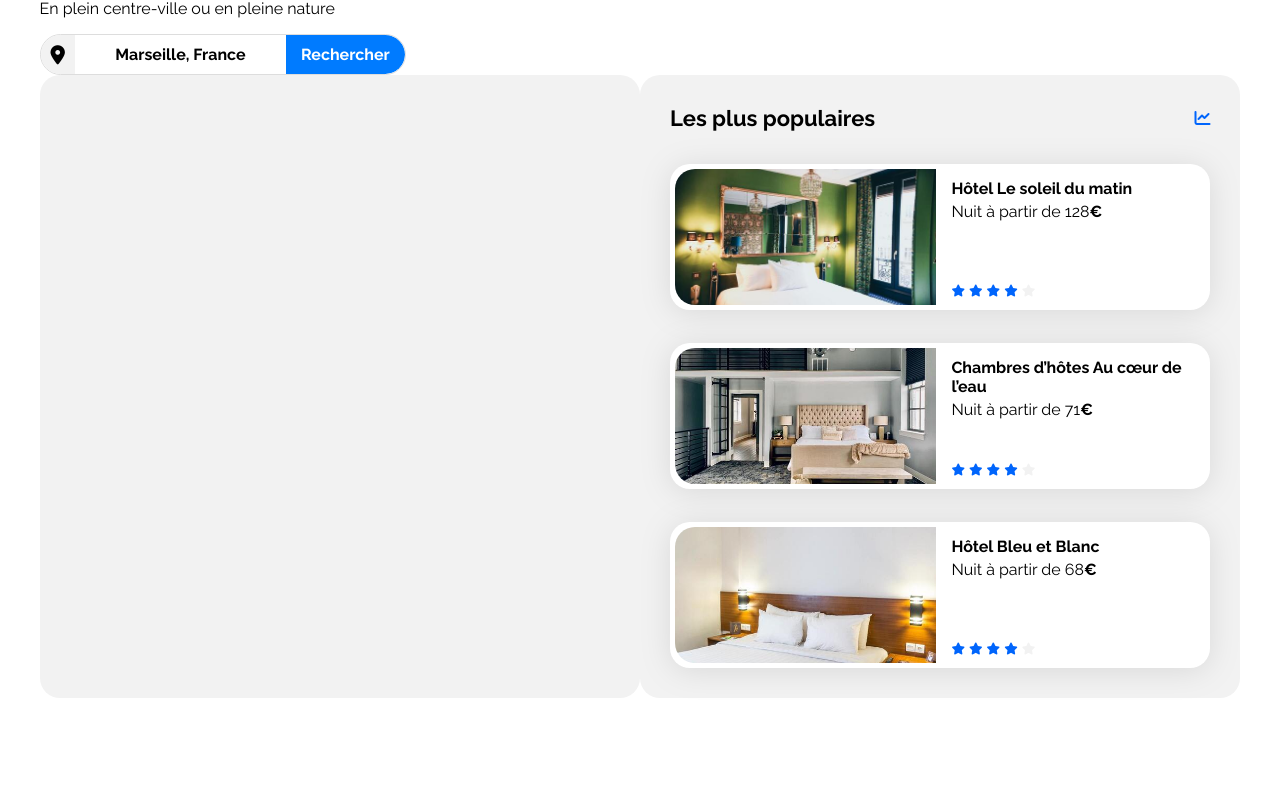
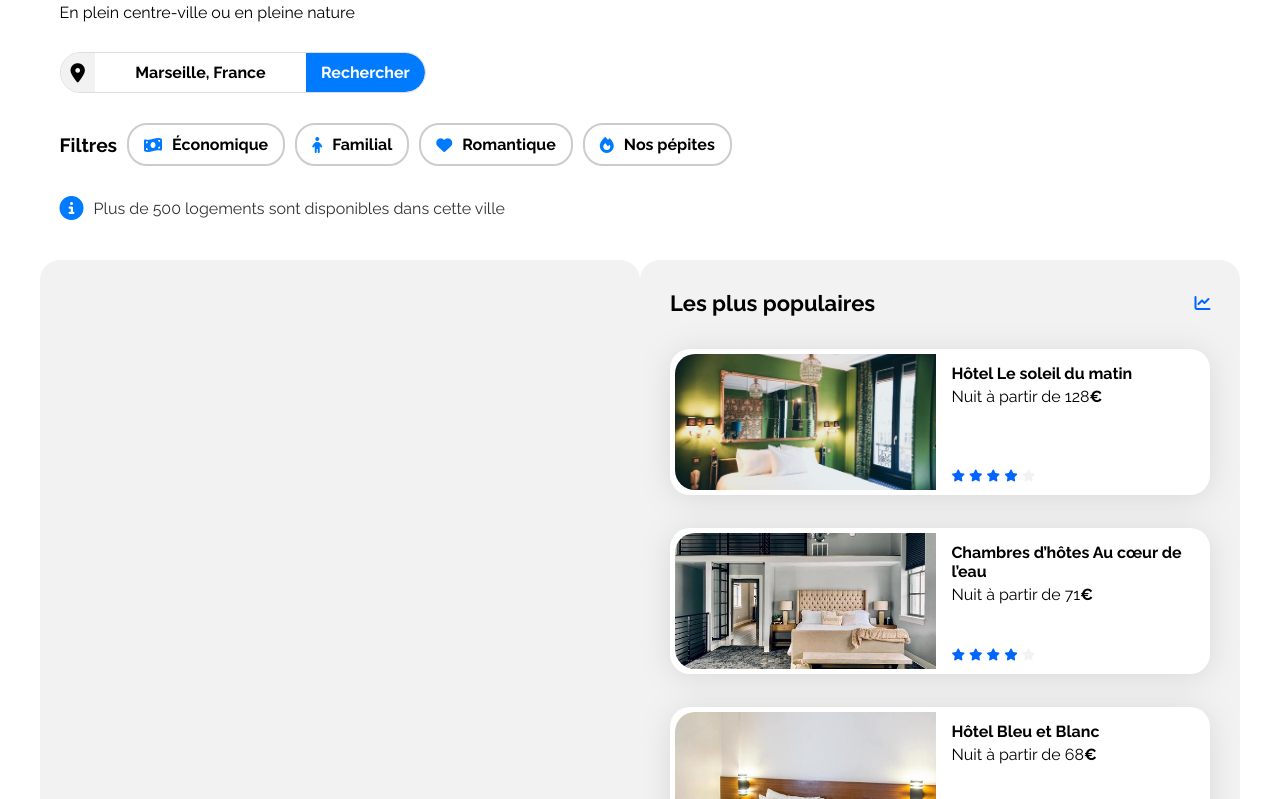
Before and after one commit to ValentinAcquistapace/P1-Booki, a plain HTML site: page index.html in a window 1280 px wide. Shown: the part 126-925 px from the top of the page. Before the commit the page ends 832 px from the top, so only its background shows below. Drawn offline with Linux system fonts and the light colour scheme.

Commit message:
Rajout des filtres + info

```diff
--- a/css/style.css
+++ b/css/style.css
@@ -76,7 +76,7 @@ a {
     max-height: 20px;
 }
 
-#header-nav {
+#banniere-nav {
     position: fixed;
     top: 0;
     right: 0;
@@ -87,17 +87,17 @@ a {
 }
 
 
-#header-nav ul {
+#banniere-nav ul {
     display: flex;
     list-style-type: none;
     margin: 0;
     padding: 0;
 }
-#header-nav li {
+#banniere-nav li {
     margin-left: 20px;
     position: relative;
 }
-#header-nav a {
+#banniere-nav a {
     text-decoration: none;
     color: #000;
     font-size: 16px;
@@ -107,10 +107,10 @@ a {
     padding: 0;
 }
 
-#header-nav a:hover {
+#banniere-nav a:hover {
     color: blue;
 }
-#header-nav a::before {
+#banniere-nav a::before {
     content: "";
     position: absolute;
     width: 100%;
@@ -122,12 +122,34 @@ a {
     transform-origin: bottom right;
     transition: transform 0.3s ease-out;
 }
-#header-nav a:hover::before {
+#banniere-nav a:hover::before {
     transform: scaleX(1);
     transform-origin: bottom left;
 }
 
+/****** HEADER ******/
+
+header {
+    padding: 20px;
+}
+
+#grand-titre {
+    font-family: 'Raleway', sans-serif;
+    font-size: 22px;
+    font-weight: 700;
+    margin: 0 0 10px 0;
+}
+
+header p {
+    margin: 0 0 20px 0;
+}
+
 /****** Recherche d'hébergement ********/
+
+.search {
+    text-align: left;
+    margin : 30px 0;
+}
 
 .search-container {
     display: flex;
@@ -137,6 +159,8 @@ a {
     overflow: hidden;
     width: fit-content;
     background-color: white;
+    margin: 30px 0;
+
 }
 .search-container .location-icon {
     background-color: #f2f2f2;
@@ -192,15 +216,84 @@ a {
     background-color: #0056b3;
 }
 
-#grand-titre {
-    font-family: 'Raleway', sans-serif;
-    font-size: 22px;
-    font-weight: 700;
-    margin-top: 40px ;
-    margin-bottom: 5px;
+
+/****** Filtres ******/
+
+.Filters-container {
+    display: flex;
+    align-items: center;
+    gap: 10px;
+    margin: 30px 0;
 }
 
+.Filters-container h2 {
+    font-size: 1.2em; /* Taille du texte pour le titre */
+    color: black; /* Couleur du texte pour le titre */
+    margin: 0; /* Supprimer la marge autour du titre */
+}
 
+.Filters {
+    display: flex;
+    gap: 10px;
+}
+
+.filter-item {
+    display: flex;
+    align-items: center;
+    border: 2px solid #ccc;
+    border-radius: 20px;
+    padding: 10px 15px;
+    cursor: pointer;
+    transition: background-color 0.3s, border-color 0.3s;
+    font-size: 1em;
+}
+
+.filter-item i {
+    margin-right: 10px;
+    color: #007bff;
+    font-size: 1em
+}
+
+.filter-item span {
+    font-weight: bold;
+}
+
+.filter-item.active {
+    border-color: #ccc;
+}
+
+.filter-item.highlight {
+    border-color: #ccc;
+}
+
+.filter-item:hover {
+    background-color: #e7f1ff; /* Fond bleu au survol */
+    color: initial; /* Texte blanc pour contraste */
+}
+
+.filter-item:hover i {
+    color: #007bff; /* Icônes blanches pour contraste */
+}
+
+/***** info recherche *****/
+
+.info-container {
+    display: flex;
+    align-items: center;
+    font-family: Arial, sans-serif;
+    margin: 20px 0;
+    color: #333;
+}
+
+.info-icon {
+    color: #007bff;
+    font-size: 1.5em;
+    margin-right: 10px;
+}
+
+.info-text {
+    font-size: 1em;
+}
 /****** Hebergements And Populaires ***********/
 .hebergements-and-populaires {
     display: flex;
--- a/index.html
+++ b/index.html
@@ -19,7 +19,7 @@
 
             <div class="banniere">
              <img src="./images/logo/Booki.png" alt="Logo-booki">
-             <nav id="header-nav">
+             <nav id="banniere-nav">
                 <ul>
                     <li><a href="#hébergements">Hébergements</a></li>
                     <li><a href="#activités">Activités</a></li>
@@ -30,14 +30,41 @@
 
         <main>
             <header>
-                <h1 id="grand-titre">Trouvez votre hébergement pour des vacances de rêve</h1>
-                <p>En plein centre-ville ou en pleine nature</p>
-                <div class="search-container">
+                <div class="search">
+                 <h1 id="grand-titre">Trouvez votre hébergement pour des vacances de rêve</h1>
+                 <p>En plein centre-ville ou en pleine nature</p>
+                 <div class="search-container">
                     <div class="location-icon">
                         <i class="fa-solid fa-location-dot"></i>
                     </div>
                     <input type="text" placeholder="Marseille, France" />
                     <button>Rechercher</button>
+                 </div>
+                </div>
+                <div class="Filters-container">
+                    <h2>Filtres</h2>
+                    <div class="Filters">
+                        <div class="filter-item active">
+                            <i class="fa-solid fa-money-bill-wave"></i>
+                            <span>Économique</span>
+                        </div>
+                        <div class="filter-item">
+                            <i class="fa-solid fa-child"></i>
+                            <span>Familial</span>
+                        </div>
+                        <div class="filter-item">
+                            <i class="fa-solid fa-heart"></i>
+                            <span>Romantique</span>
+                        </div>
+                        <div class="filter-item highlight">
+                            <i class="fa-solid fa-fire"></i>
+                            <span>Nos pépites</span>
+                        </div>
+                    </div>
+                </div>
+                <div class="info-container">
+                        <i class="fa-solid fa-circle-info info-icon"></i>
+                        <span class="info-text">Plus de 500 logements sont disponibles dans cette ville</span>
                 </div>
             </header>
 
```
